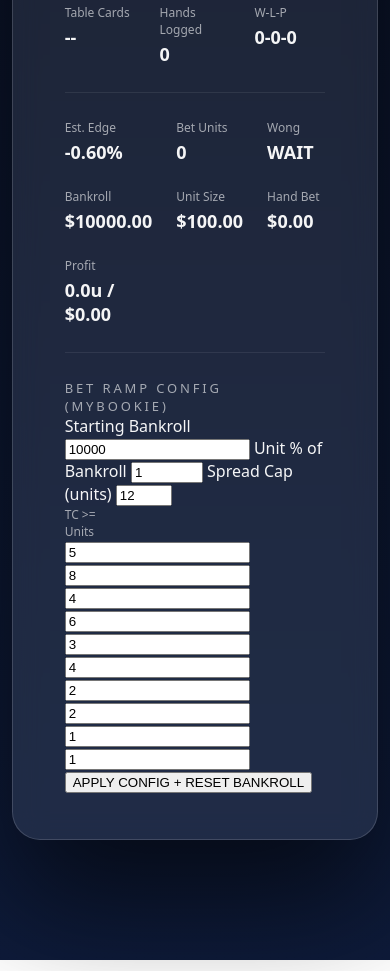
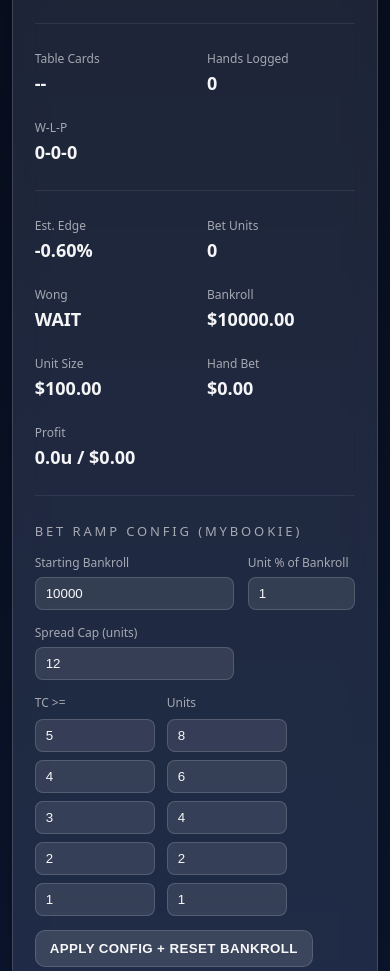
Before and after one commit to js0094q/blackj, a plain HTML site: page index.html in a window 390 px wide. Shown: the part 1013-1984 px from the top of the page. Drawn offline with Linux system fonts and the light colour scheme.

Commit message:
Update styles for grid layouts and button styles

```diff
--- a/styles.css
+++ b/styles.css
@@ -79,7 +79,7 @@ body{
   display:grid;
   grid-template-columns:1fr;
   width:94%;
-  max-width:1000px;
+  max-width:1200px;
   margin:70px auto 120px;
 }
 
@@ -124,6 +124,13 @@ body{
   transition:color .2s ease;
 }
 
+.mini-grid{
+  display:grid;
+  grid-template-columns:repeat(2,1fr);
+  gap:18px;
+  margin-bottom:10px;
+}
+
 /* Deviation highlight */
 
 .deviation-active .action-val{
@@ -146,6 +153,7 @@ body{
   justify-content:space-between;
   gap:16px;
   align-items:flex-end;
+  flex-wrap:wrap;
 }
 
 .state-grid{
@@ -156,9 +164,92 @@ body{
 
 .bet-grid{
   display:grid;
+  grid-template-columns:repeat(4,1fr);
+  gap:24px;
+}
+
+.result-row{
+  display:flex;
+  gap:10px;
+  flex-wrap:wrap;
+}
+
+button{
+  border:1px solid var(--border);
+  background:rgba(255,255,255,.12);
+  color:var(--text);
+  border-radius:10px;
+  padding:10px 14px;
+  font-weight:700;
+  letter-spacing:.03em;
+  cursor:pointer;
+}
+
+button:hover{
+  background:rgba(255,255,255,.2);
+}
+
+button.ghost{
+  background:transparent;
+}
+
+.config-wrap{
+  display:grid;
+  gap:14px;
+}
+
+.config-grid{
+  display:grid;
   grid-template-columns:repeat(3,1fr);
-  gap:24px;
+  gap:14px;
+}
+
+.config-grid label{
+  display:grid;
+  gap:6px;
+  font-size:12px;
+  color:var(--muted);
+}
+
+.ramp-grid{
+  display:grid;
+  grid-template-columns:120px 120px;
+  gap:8px 12px;
+  align-items:center;
+}
+
+input{
+  border:1px solid var(--border);
+  background:rgba(255,255,255,.1);
+  color:var(--text);
+  border-radius:8px;
+  padding:8px 10px;
 }
 
 .state-k{font-size:12px;color:var(--muted)}
 .state-v{font-size:18px;font-weight:900;margin-top:4px}
+
+@media (max-width: 980px){
+  .topbar{
+    flex-direction:column;
+    gap:16px;
+  }
+
+  .hud{
+    flex-wrap:wrap;
+  }
+
+  .action-card{
+    padding:28px 22px;
+  }
+
+  .action-val{
+    font-size:64px;
+  }
+
+  .state-grid,
+  .bet-grid,
+  .config-grid{
+    grid-template-columns:repeat(2,1fr);
+  }
+}
```
